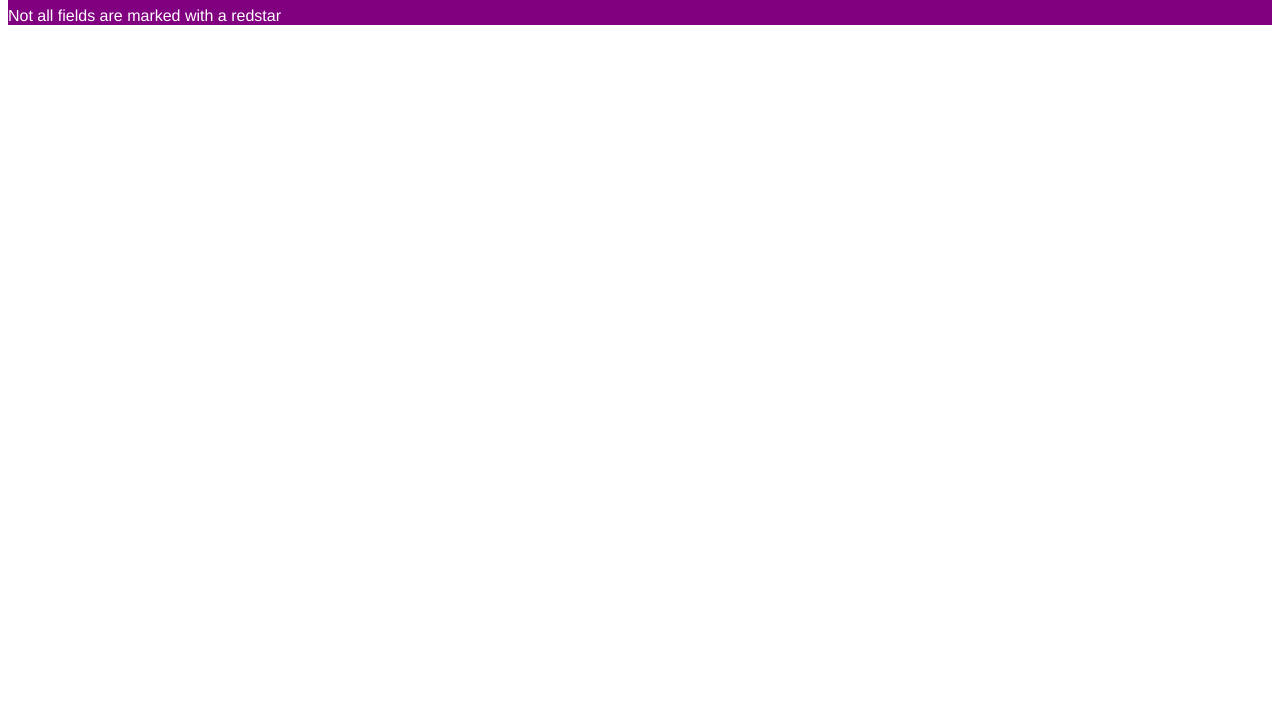
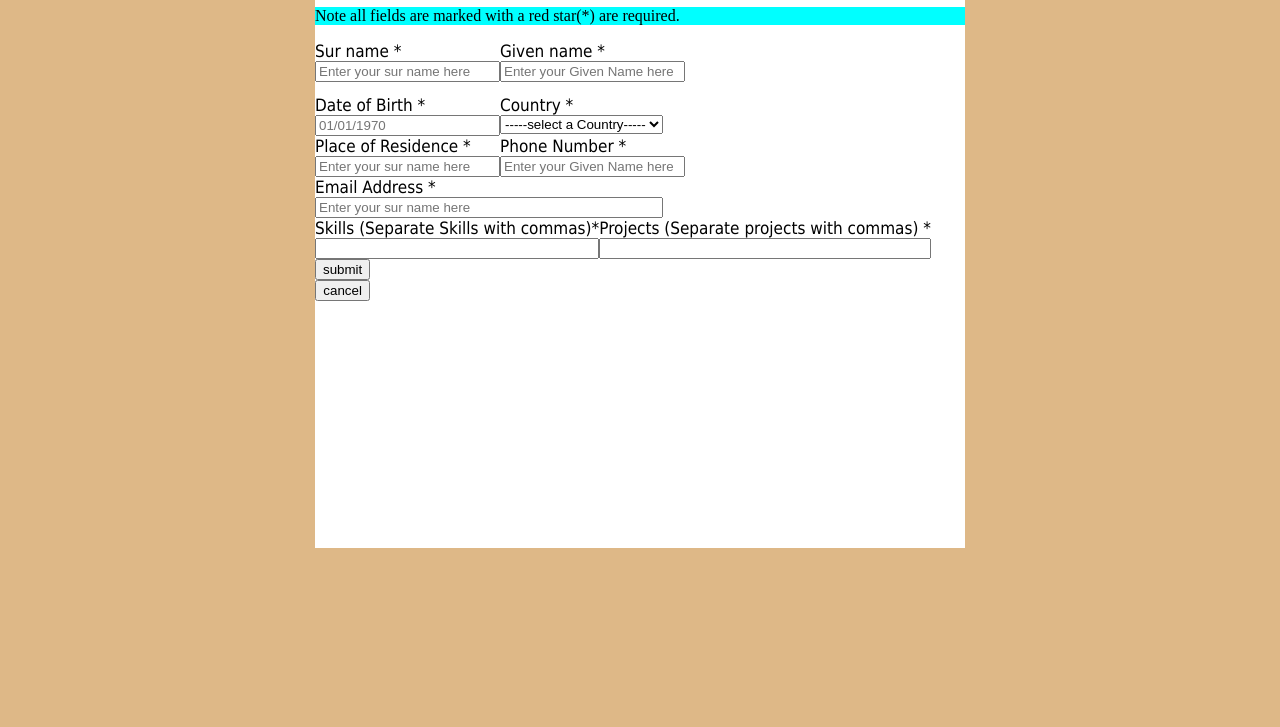
Before and after one commit to chrisopiyo/Refactory-Catalyst002-Final-Assessment, a plain HTML site: page Samson-Kibrom/profile.html in a window 1280 px wide. Shown: the part 73-800 px from the top of the page. Drawn offline with Linux system fonts and the light colour scheme.

Commit message:
edited the files

```diff
--- a/Samson-Kibrom/profile.css
+++ b/Samson-Kibrom/profile.css
@@ -1,9 +1,36 @@
 body {
+  background-color: burlywood;
+}
+
+.container {
+  margin: 0 auto;
+  width: 650px;
+  height: 600px;
+  background-color: #fff;
 }
 
 .first {
-  background-color: purple;
+  background-color: #542a52;
   color: #fff;
   font-family: Helvetica, sans-serif;
+  margin: auto 0;
   /* height: 50px;  */
 }
+
+.inputs {
+  /* list-style: none; */
+  /* float: left; */
+  clear: left;
+  font-family: Tahoma, Arial, sans-serif;
+  font-size: 17px;
+}
+
+label {
+  float: left;
+  font-family: Tahoma, Arial, sans-serif;
+  font-size: 17px;
+}
+
+.all {
+  margin-bottom: 70px;
+}
--- a/Samson-Kibrom/profile.html
+++ b/Samson-Kibrom/profile.html
@@ -12,9 +12,98 @@
       <div class="container">
         <div class="first">
           <h1>Student Details Entry Form</h1>
-          <p>Not all fields are marked with a redstar</p>
         </div>
-      </div>
+        <div style="background-color: aqua;">
+          <p>Note all fields are marked with a red star(*) are required.</p>
+          <div class="all">
+          <div class="row" style=>
+            <div
+              style="height:100%; float: left; display: grid; clear: left;"
+            >
+              <label>Sur name *</label>
+
+              <input type="text" placeholder="Enter your sur name here" />
+            </div>
+
+            <div style="float: left; display: grid;">
+              <label>Given name *</label>
+              <input type="text" placeholder="Enter your Given Name here" />
+            </div>
+          </div>
+        </div>
+
+
+        <!-- <div class="" style="">
+          <label>Gender *</label>
+          <input type="radio" name="gender" value="Male" />Male
+          <input type="radio" name="gender" value="Female" />Female
+        </div> -->
+
+        <div style=>
+                <div
+                  style="height:100%; float: left; display: grid; clear: left;"
+                >
+                  <label>Date of Birth *</label>
+
+                  <input type="text" placeholder="01/01/1970" />
+                </div>
+
+                <div style="float: left; display: grid;">
+                  <label>Country *</label>
+                  <select>
+                      <option>-----select a Country-----</option>
+                  </select>
+                </div>
+              </div>
+
+              <div style=>
+                    <div
+                      style="height:100%; float: left; display: grid; clear: left;"
+                    >
+                      <label>Place of Residence *</label>
+
+                      <input type="text" placeholder="Enter your sur name here" />
+                    </div>
+
+                    <div style="float: left; display: grid;">
+                      <label>Phone Number *</label>
+                      <input type="text" placeholder="Enter your Given Name here" />
+                    </div>
+                  </div>
+
+
+                    <div style="float: left; display: grid; clear: left;">
+                      <label>Email Address *</label>
+                      <input style="width:340px;" type="text" placeholder="Enter your sur name here" />
+                    </div>
+
+                    <div class="" style=>
+                            <div
+                              style="height:100%; float: left; display: grid; clear: left;"
+                            >
+                              <label>Skills (Separate Skills with commas)*</label>
+
+                              <input type="text" placeholder="" />
+                            </div>
+
+                            <div style="float: left; display: grid;">
+                              <label>Projects (Separate projects with commas) *</label>
+                              <input type="text" placeholder="" />
+                            </div>
+                    </div>
+                </div>
+                    <div>
+                    <div class="buttons" style="float: left; display: grid;">
+                            <input type="submit" value="submit" name="">
+                            <input type="submit" value="cancel" name="">
+                    </div>
+                    <div class="buttons" style="float: left; display: grid;">
+                            <!-- <input type="submit" value="submit" name="">
+                            <input type="submit" value="cancel" name=""> -->
+                    </div>
+                </div>
+    </div>
+
     </div>
   </body>
 </html>
```
